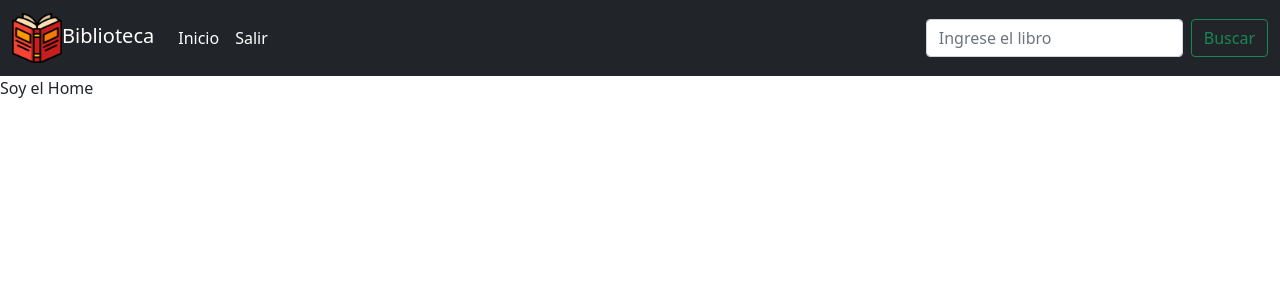
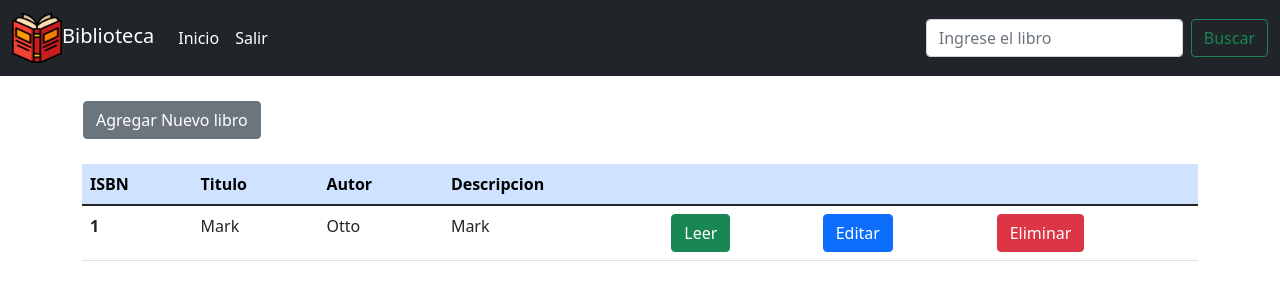
Before and after one commit to EmmilioV/freeBooksProject, a React (Create React App) app in the folder front/: page /home in a window 1280 px wide. Shown: the top 300 px of the page. Built offline with nearby package versions, Linux system fonts and the light colour scheme.

Commit message:
Se agregó estilo al home para los libros

```diff
--- a/front/src/pages/Home/Home.jsx
+++ b/front/src/pages/Home/Home.jsx
@@ -1,13 +1,40 @@
-import React from 'react'
-import Navbar from '../../Components/Navbar/Navbar'
+import React from "react";
+import Navbar from "../../Components/Navbar/Navbar";
 
 const Home = () => {
-    return (
-        <div>
-            <Navbar />
-            <p>Soy el Home</p>
-        </div>
-    )
-}
+  return (
+    <div>
+      <Navbar />
+      <div className="container mt-4">
+      <td><button className="btn btn-secondary mb-4">Agregar Nuevo libro</button></td>
+      <table class="table">
+        <thead>
+          <tr className="table-primary">
+            <th scope="col">ISBN</th>
+            <th scope="col">Titulo</th>
+            <th scope="col">Autor</th>
+            <th scope="col">Descripcion</th>
+            <th scope="col"></th>
+            <th scope="col"></th>
+            <th scope="col"></th>
+          </tr>
+        </thead>
+        <tbody>
+          <tr>
+            <th scope="row">1</th>
+            <td>Mark</td>
+            <td>Otto</td>
+            <td>Mark</td>
+            <td><button className="btn btn-success">Leer</button></td>
+            <td><button className="btn btn-primary">Editar</button></td>
+            <td><button className="btn btn-danger">Eliminar</button></td>
+          </tr>
 
-export default Home
+        </tbody>
+      </table>
+      </div>
+    </div>
+  );
+};
+
+export default Home;
```
